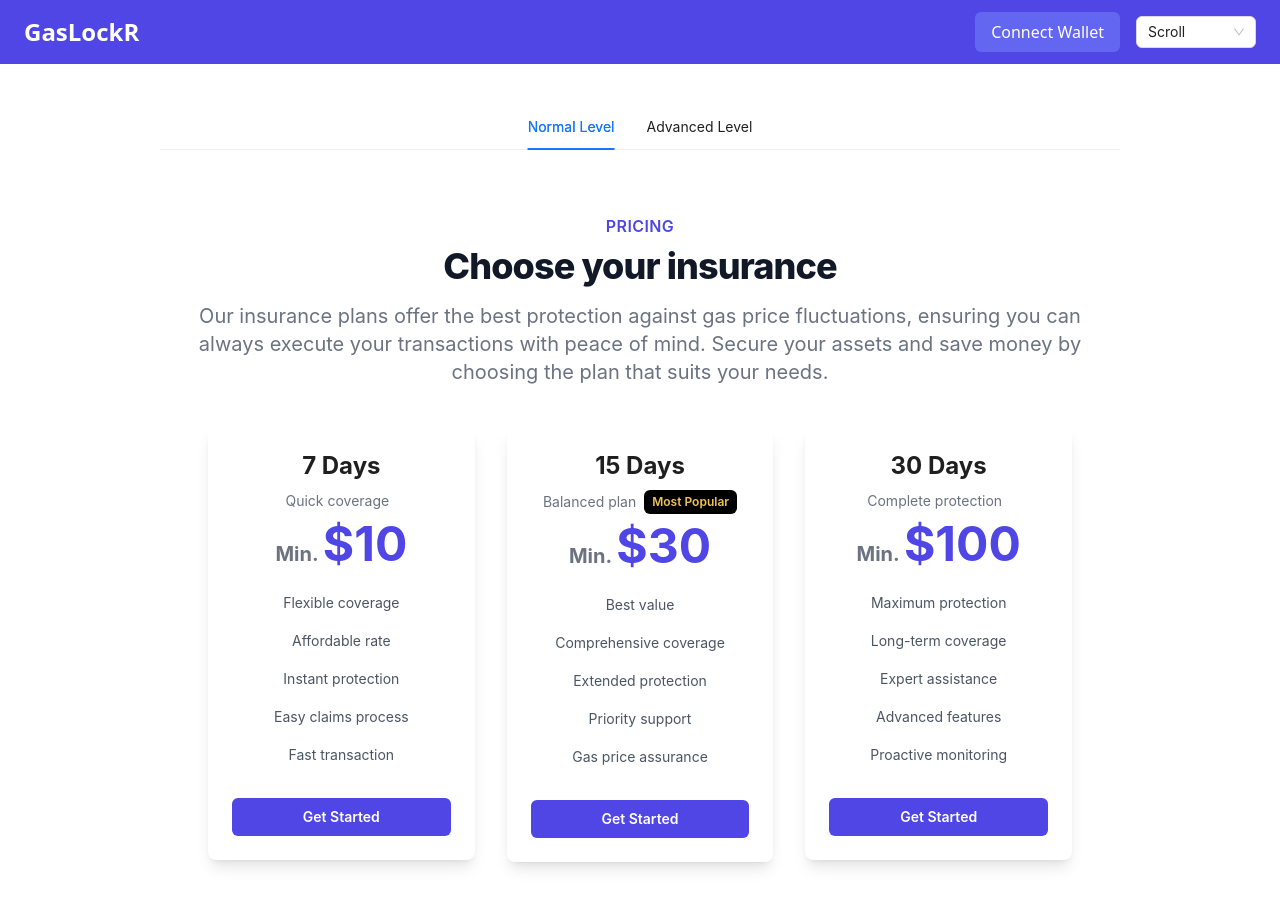
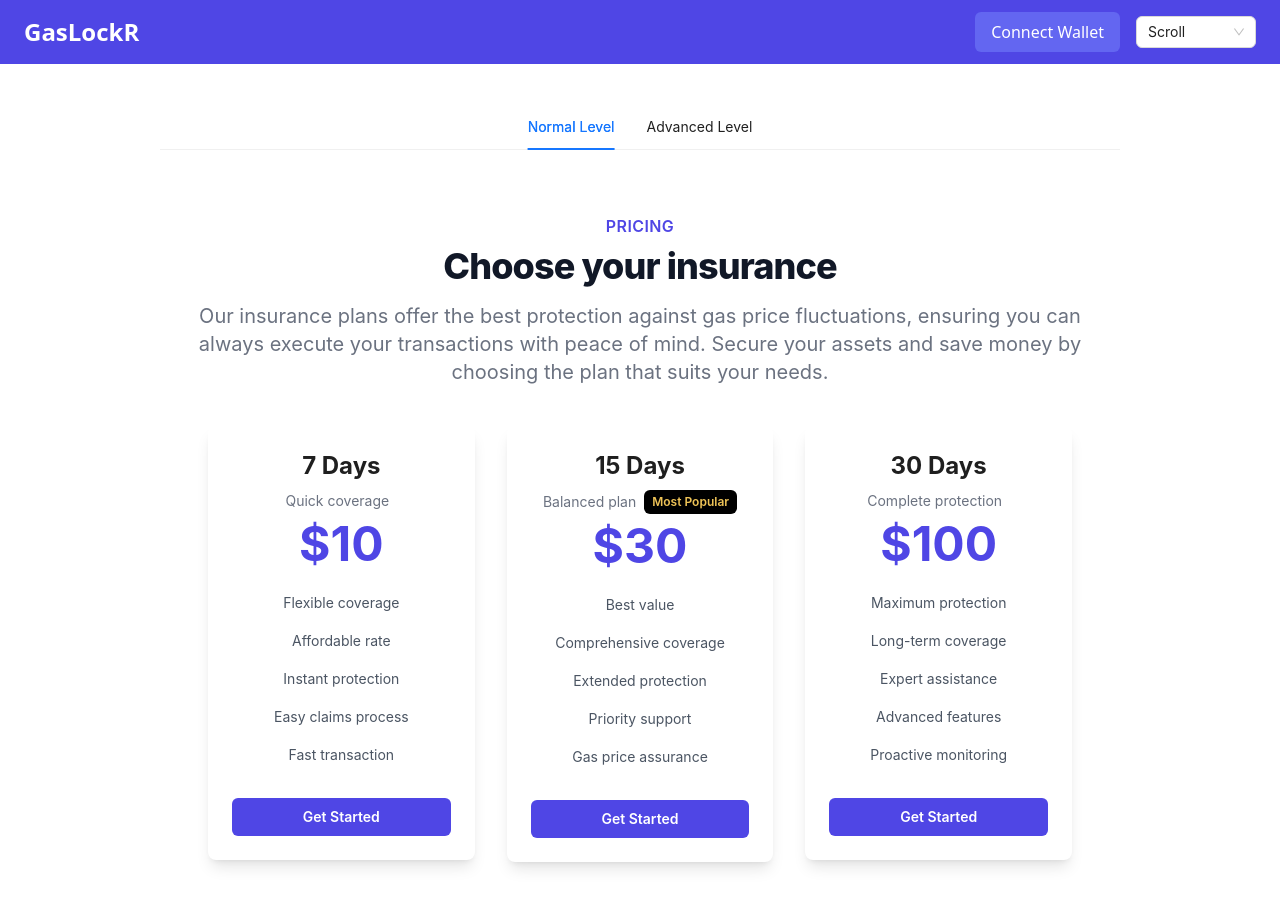
Before and after one commit to GasLockR/gaslockr, a React (Create React App) app: page / in a window 1280 px wide. Shown: the top 908 px of the page. Built offline with nearby package versions, Linux system fonts and the light colour scheme.

Commit message:
update price section

```diff
--- a/src/components/Header.jsx
+++ b/src/components/Header.jsx
@@ -148,7 +148,7 @@ const Header = () => {
       </div>
       <Modal
         title="Disconnect Wallet"
-        visible={isModalVisible}
+        open={isModalVisible}
         onCancel={() => setIsModalVisible(false)}
         footer={
           <div>
--- a/src/components/PricingSections.jsx
+++ b/src/components/PricingSections.jsx
@@ -8,7 +8,6 @@ const PricingSections = ({ level }) => {
     {
       title: "7 Days",
       subTitle: "Quick coverage",
-      minPrice: "Min.",
       price: level === "normal" ? "$10" : "$20",
       features: [
         "Flexible coverage",
@@ -21,7 +20,6 @@ const PricingSections = ({ level }) => {
     {
       title: "15 Days",
       subTitle: "Balanced plan",
-      minPrice: "Min.",
       price: level === "normal" ? "$30" : "$60",
       popular: true,
       features: [
@@ -35,7 +33,6 @@ const PricingSections = ({ level }) => {
     {
       title: "30 Days",
       subTitle: "Complete protection",
-      minPrice: "Min.",
       price: level === "normal" ? "$100" : "$200",
       features: [
         "Maximum protection",
@@ -135,9 +132,6 @@ const PricingSections = ({ level }) => {
                     )}
                   </div>
                   <div className="text-center mt-2">
-                    <span className="text-xl font-bold text-gray-500">
-                      {plan.minPrice}{" "}
-                    </span>
                     <span className="text-5xl font-bold text-indigo-600">
                       {plan.price}
                     </span>
```
